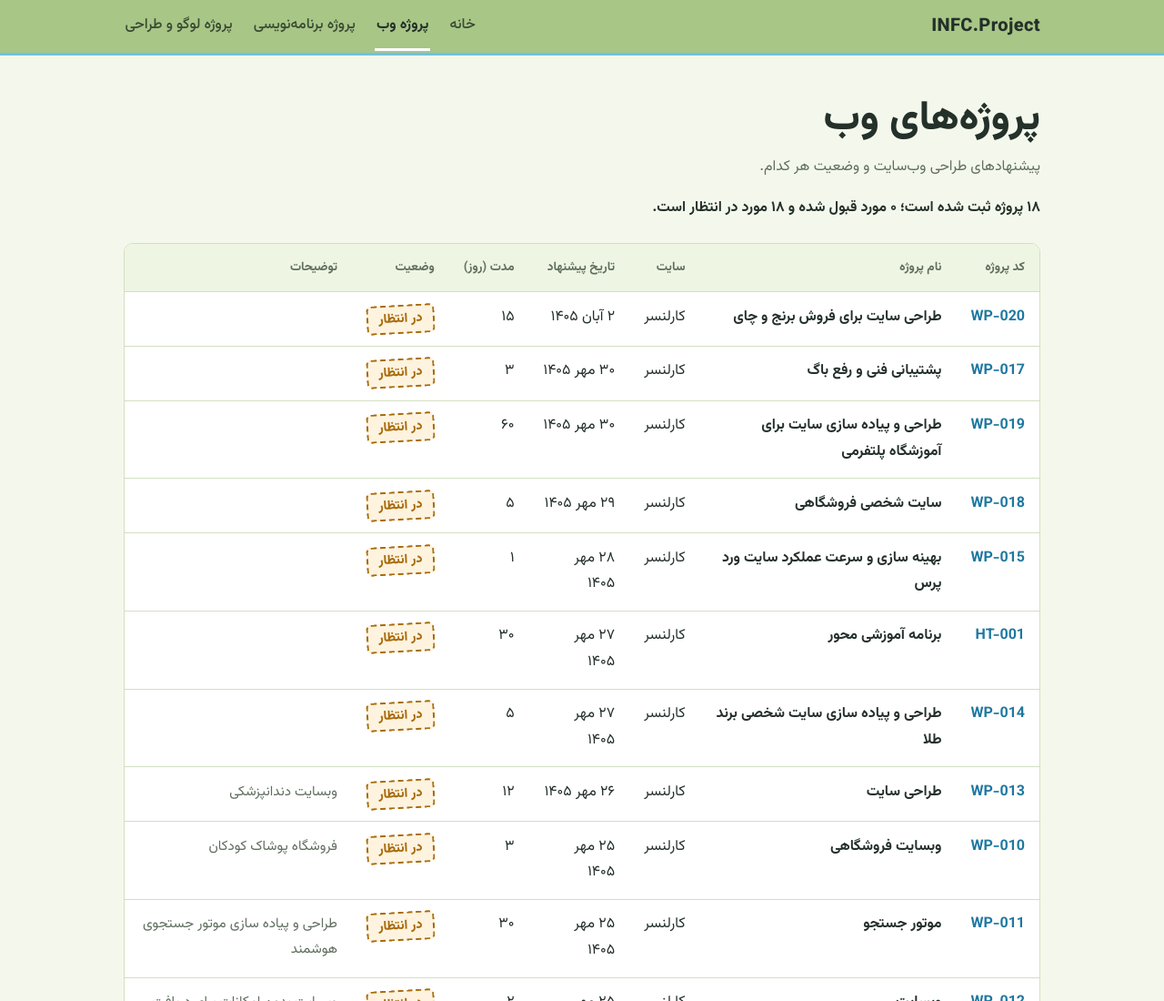
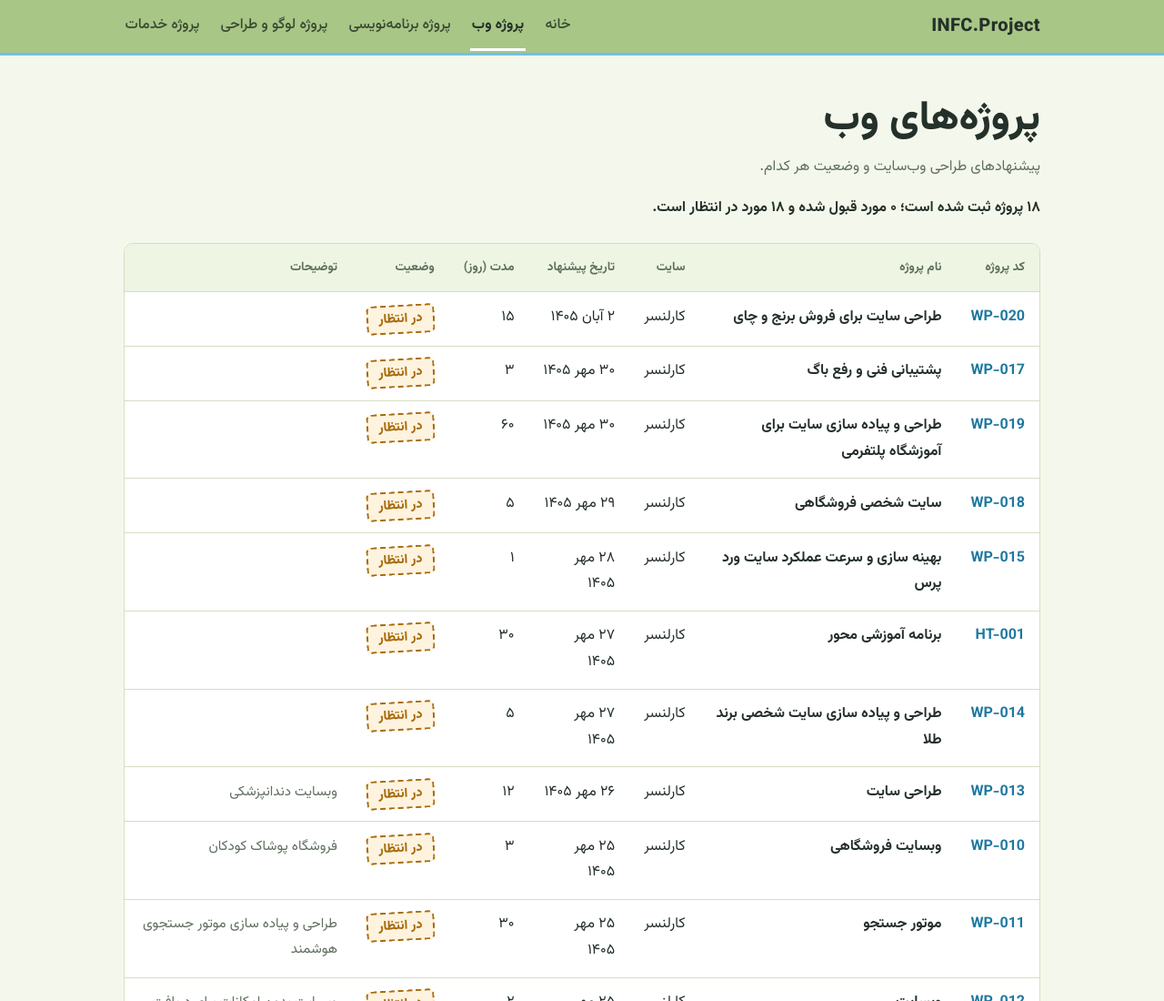
Before and after one commit to infc1405/INFC-Project, a plain HTML site: page web.html in a window 1280 px wide. Shown: the top 1100 px of the page at 91% size. Drawn offline with Linux system fonts and the light colour scheme.

Commit message:
Update web.html

```diff
--- a/web.html
+++ b/web.html
@@ -21,6 +21,7 @@
         <a href="web.html" aria-current="page">پروژه وب</a>
         <a href="programming.html">پروژه برنامه‌نویسی</a>
         <a href="logo.html">پروژه لوگو و طراحی</a>
+        <a href="services.html">پروژه خدمات</a>
       </nav>
     </div>
   </header>
```
